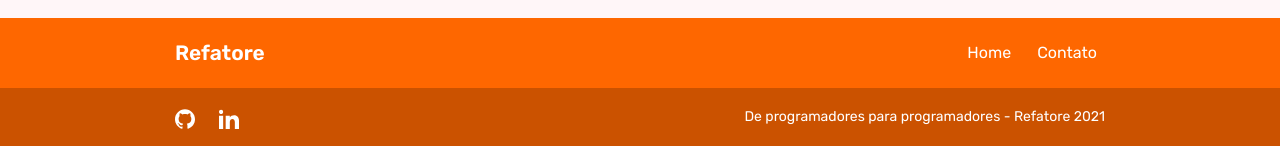
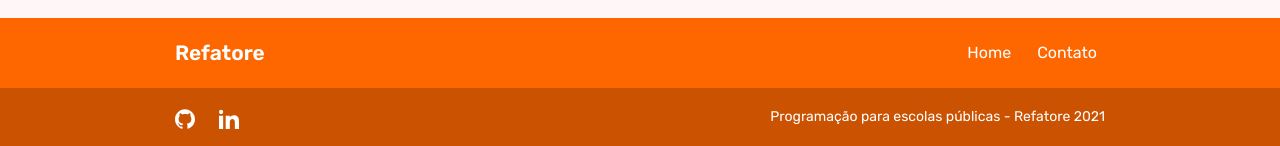
Before and after one commit to re-fatore/website, a Jekyll site: the page built from index.md, in a window 1280 px wide and 900 px high, scrolled down 1573 px. Shown: the part 751-897 px from the top of the window. Built offline with Jekyll 4.4.1, drawn with Linux system fonts in a browser that asks for light colours.

Commit message:
Changing the footer and seo copy

```diff
--- a/_config.yml
+++ b/_config.yml
@@ -12,17 +12,14 @@ logo:
   desktop_height: "36px"
 
 footer:
-  copyright_text: 'De programadores para programadores - Refatore 2021'
+  copyright_text: 'Programação para escolas públicas - Refatore 2021'
 
 seo:
-  meta_og_title: "Refatore curso de programação"
+  meta_og_title: "Refatore | Programação para escolas públicas"
   meta_og_type: "website"
   meta_og_url: "https://refatore.com"
   meta_og_image: "https://re-fatore.github.io/website/images/logo/logo.png"
-  meta_og_description: "Cursos de programação de programadores para programadores"
-  meta_twitter_card: "summary"
-  meta_twitter_site: "@basask"
-  meta_twitter_creator: "@basask"
+  meta_og_description: "Simples, divertida e tecnológica: Conheça a Refatore."
 
 collections:
   services:
```
